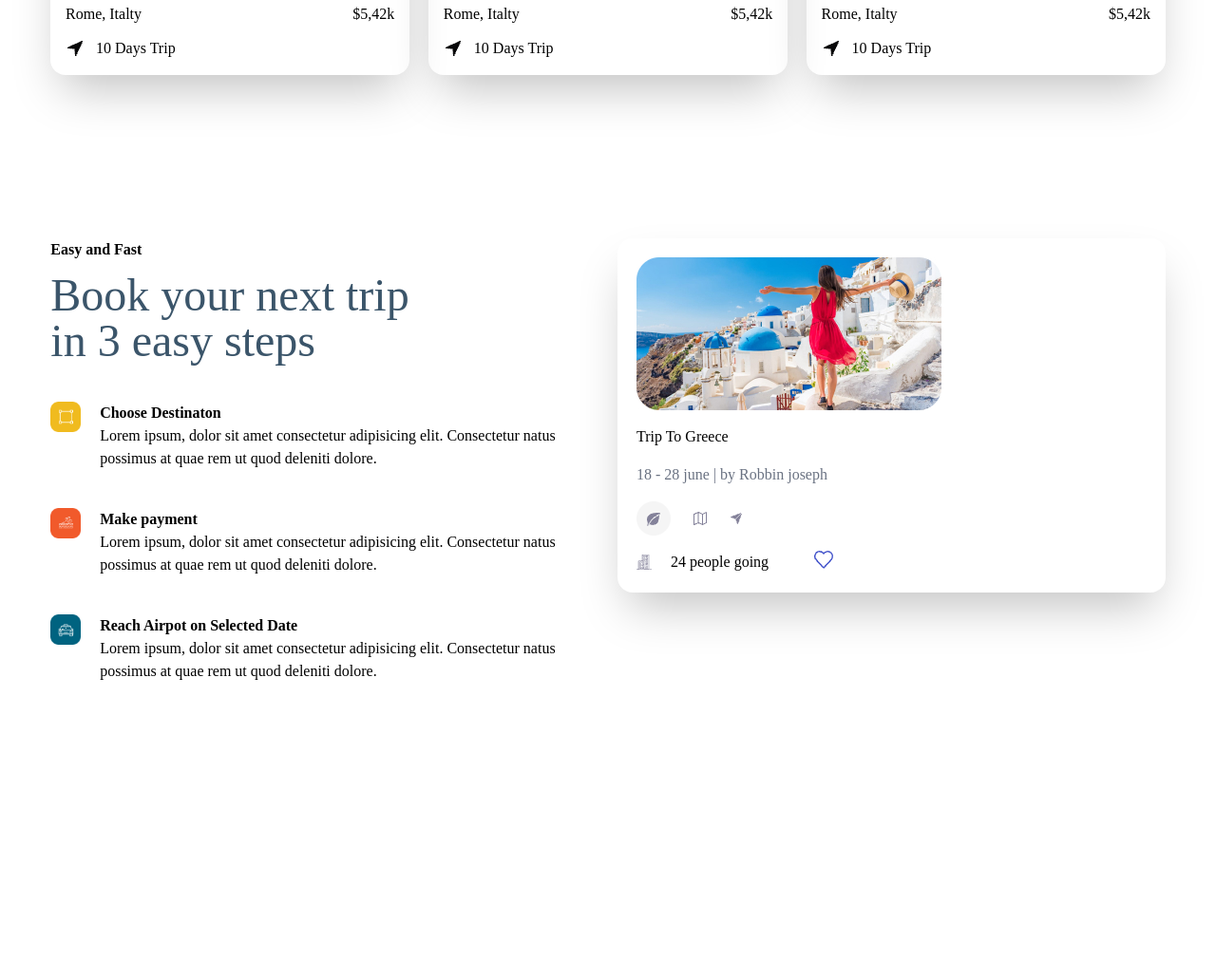
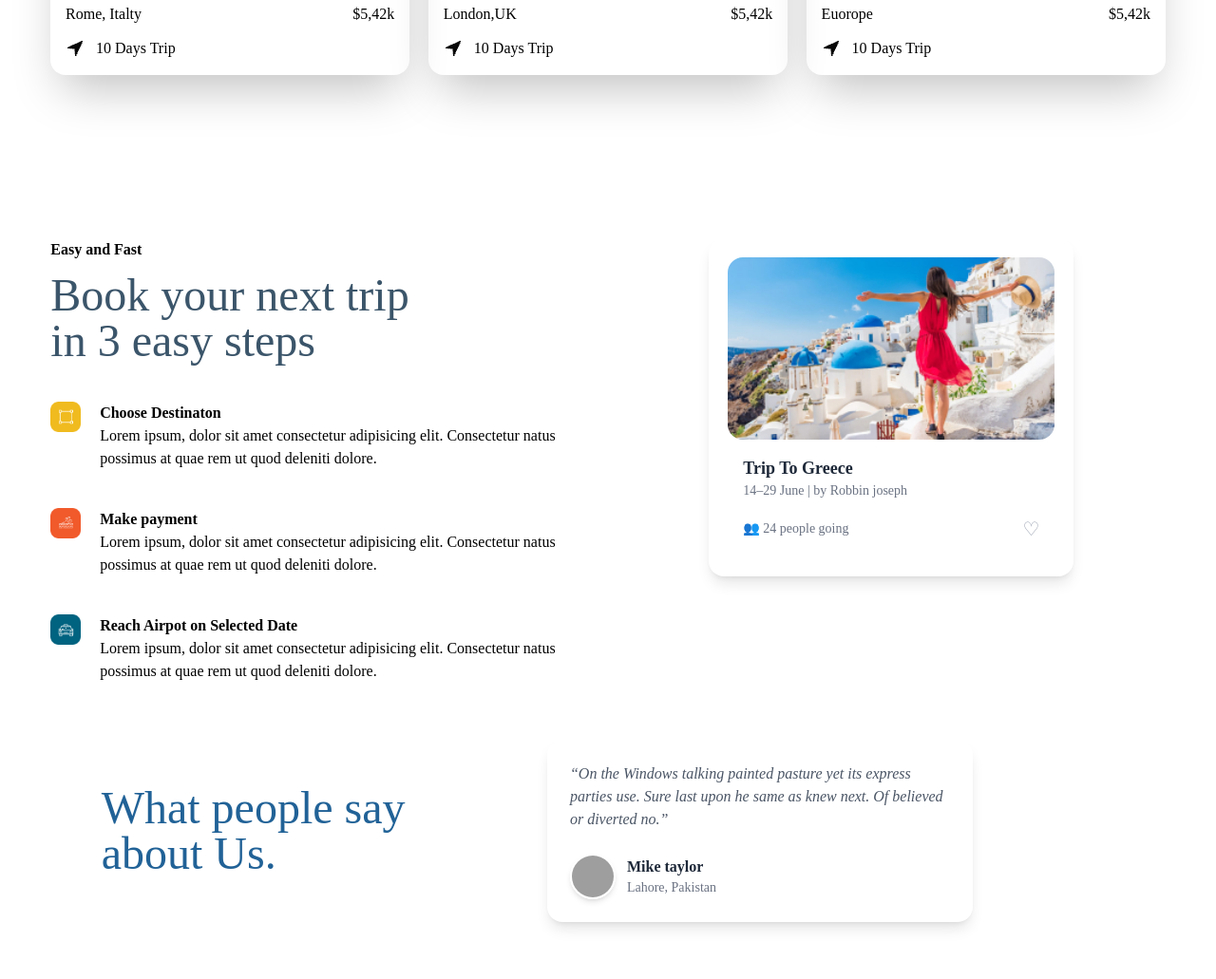
Before and after one commit to rimpakasundi07/Prime-Journey, a plain HTML site: page index.html in a window 1280 px wide. Shown: the part 1119-2150 px from the top of the page at 95% size. Before the commit the page ends 1838 px from the top, so only its background shows below. Drawn offline with nearby package versions, Linux system fonts and the light colour scheme; grey boxes are pictures that could not be loaded; a web font is replaced by a local one.

Commit message:
Added customer testimonial section

```diff
--- a/index.html
+++ b/index.html
@@ -85,7 +85,7 @@
     <!-- Best Destinations around the world section end here -->
 
     <!-- We Offer Best Services section start here -->
-    <section class="w-11/12 mx-auto py-15">
+    <section class="w-11/12 mx-auto py-5 lg:py-15">
       <div class="text-center space-y-3">
         <p class="text-lg">CATEGORY</p>
         <p class="font-semibold text-2xl lg:text-4xl text-[#3B556A]">
@@ -129,7 +129,7 @@
           <div class="rounded-b-2xl">
             <div class="w-11/12 mx-auto py-4 space-y-3">
               <div class="flex justify-between items-center">
-                <p>Rome, Italty</p>
+                <p>London,UK</p>
                 <p>$5,42k</p>
               </div>
               <div class="flex items-center gap-3">
@@ -152,7 +152,7 @@
           <div class="rounded-b-2xl">
             <div class="w-11/12 mx-auto py-4 space-y-3">
               <div class="flex justify-between items-center">
-                <p>Rome, Italty</p>
+                <p>Euorope</p>
                 <p>$5,42k</p>
               </div>
               <div class="flex items-center gap-3">
@@ -168,7 +168,9 @@
 
     <!-- Book your next section start here -->
     <section>
-      <div class="grid grid-cols-1 lg:grid-cols-2 gap-5 w-11/12 mx-auto">
+      <div
+        class="grid grid-cols-1 lg:grid-cols-2 gap-5 w-11/12 mx-auto lg::py-10"
+      >
         <div>
           <b>Easy and Fast</b>
           <p class="text-2xl lg:text-5xl pt-3 text-[#3B556A]">
@@ -215,32 +217,61 @@
         </div>
 
         <div class="">
-          <div class="shadow-2xl rounded-2xl p-5">
-            <div><img src="assets/Rectangle 17.jpg" alt="" /></div>
-            <div>
-              <p class="pt-4">Trip To Greece</p>
-              <p class="text-gray-500 pt-4">18 - 28 june | by Robbin joseph</p>
-            </div>
-            <div class="flex items-center pt-4 gap-6">
-              <img src="assets/LEAF.png" alt="" />
-              <img src="assets/map 1.png" alt="" />
-              <img src="assets/send 2.png" alt="" />
-            </div>
+          <div
+            class="max-w-sm mx-auto bg-white rounded-2xl p-5 shadow-lg overflow-hidden"
+          >
+            <img
+              class="w-full h-48 object-cover rounded-2xl"
+              src="assets/Rectangle 17.jpg"
+              alt="Trip to Greece"
+            />
 
-            <div class="flex gap-12 pt-4">
-              <div class="flex items-center gap-5">
-                <div><img src="assets/building 1.png" alt="" /></div>
-                <div><p>24 people going</p></div>
+            <div class="p-4">
+              <h2 class="font-semibold text-lg text-gray-800">
+                Trip To Greece
+              </h2>
+              <p class="text-gray-500 text-sm">14–29 June | by Robbin joseph</p>
+
+              <div class="flex items-center justify-between mt-4">
+                <p class="text-gray-500 text-sm">👥 24 people going</p>
+                <button class="text-gray-400 hover:text-red-500 text-xl">
+                  ♡
+                </button>
               </div>
-
-              <div><img src="assets/heart (6) 1.png" alt="" /></div>
-
-              <div></div>
             </div>
           </div>
         </div>
       </div>
     </section>
     <!-- Book your next section end here -->
+
+    <!-- What people say about Us. start here-->
+    <section class="w-10/12 lg:py-15 py-5 mx-auto flex items-center">
+      <div class="space-y-3">
+        <p class="text-xl lg:text-5xl text-[#216297]">
+          What people say<br />about Us.
+        </p>
+      </div>
+      <div class="max-w-md mx-auto bg-white shadow-lg rounded-2xl p-6">
+        <p class="text-gray-600 italic">
+          “On the Windows talking painted pasture yet its express parties use.
+          Sure last upon he same as knew next. Of believed or diverted no.”
+        </p>
+
+        <div class="flex items-center mt-6">
+          <img
+            src="https://i.pravatar.cc/80?img=32"
+            alt="User"
+            class="w-12 h-12 rounded-full border-2 border-white shadow-md"
+          />
+          <div class="ml-3">
+            <p class="font-semibold text-gray-800">Mike taylor</p>
+            <p class="text-gray-500 text-sm">Lahore, Pakistan</p>
+          </div>
+        </div>
+      </div>
+    </section>
+
+    <!-- What people say about Us. end here-->
   </body>
 </html>
```
